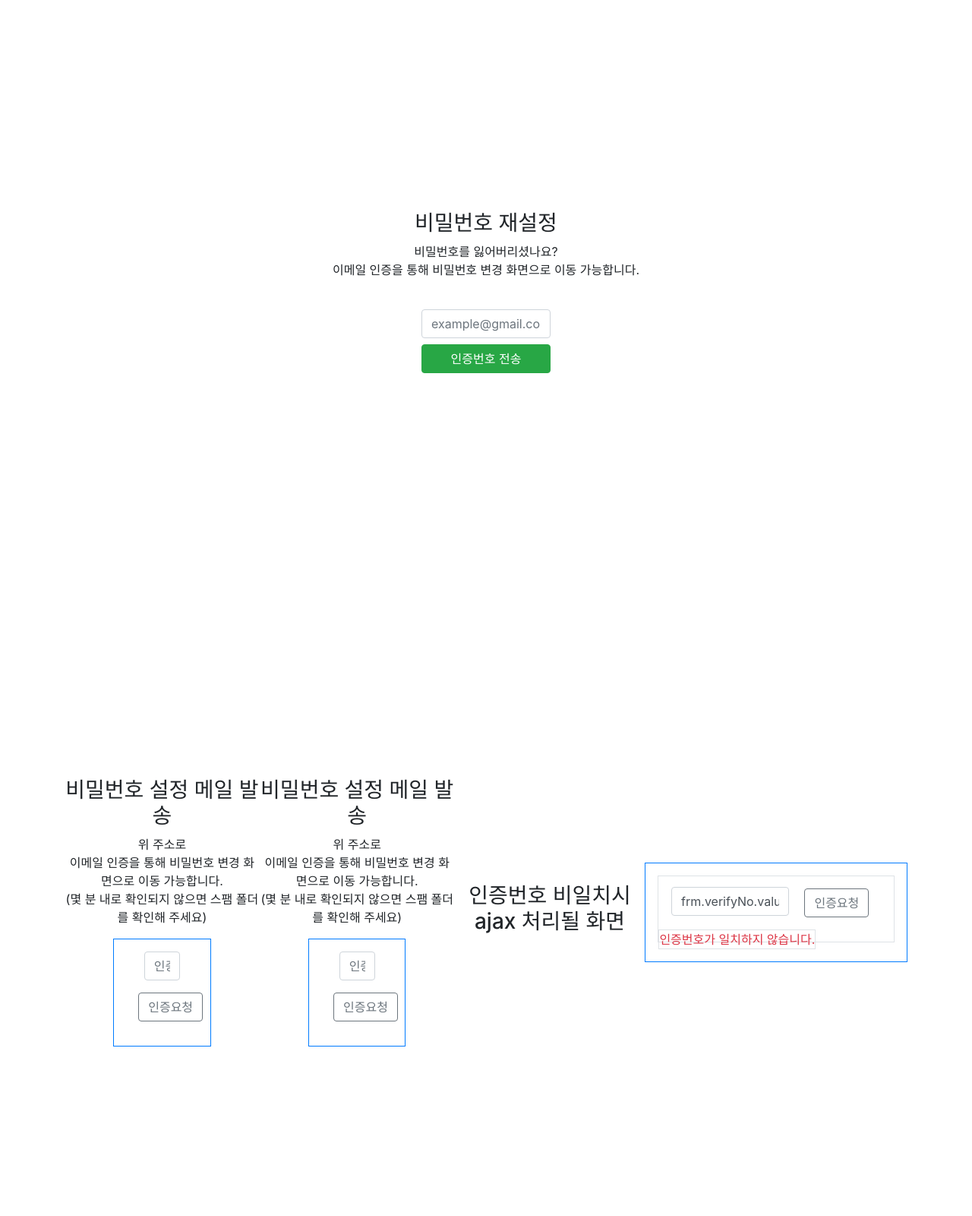
After one commit to itwillproject/learn, a Java web app: page /Member/findPassword.jsp in a window 1280 px wide. The commit adds this page. Shown: the whole page at 76% size. Run offline with Tomcat 11, a stand-in JSP engine, Linux system fonts and the light colour scheme.

Commit message:
create folder

```diff
--- a/src/main/webapp/findId.jsp
+++ b/src/main/webapp/Member/findId.jsp
@@ -10,8 +10,14 @@
    <script src="https://cdn.jsdelivr.net/npm/jquery@3.6.0/dist/jquery.slim.min.js"></script>
    <script src="https://cdn.jsdelivr.net/npm/popper.js@1.16.1/dist/umd/popper.min.js"></script>
    <script src="https://cdn.jsdelivr.net/npm/bootstrap@4.6.1/dist/js/bootstrap.bundle.min.js"></script>
+<style>
+	html, body {
+		height: 100%;
+	}
+</style>
 </head>
 <body>
+
 <div class="container h-100 text-center">
 
 	<div class="border border-primary">
--- /dev/null
+++ b/src/main/webapp/Member/findPassword.jsp
@@ -0,0 +1,104 @@
+<%@ page language="java" contentType="text/html; charset=UTF-8"
+    pageEncoding="UTF-8"%>
+<!DOCTYPE html>
+<html>
+<head>
+<meta charset="UTF-8">
+<title>계정 비밀번호 재설정</title>
+   <meta name="viewport" content="width=device-width, initial-scale=1">
+   <link rel="stylesheet" href="https://cdn.jsdelivr.net/npm/bootstrap@4.6.1/dist/css/bootstrap.min.css">
+   <script src="https://cdn.jsdelivr.net/npm/jquery@3.6.0/dist/jquery.slim.min.js"></script>
+   <script src="https://cdn.jsdelivr.net/npm/popper.js@1.16.1/dist/umd/popper.min.js"></script>
+   <script src="https://cdn.jsdelivr.net/npm/bootstrap@4.6.1/dist/js/bootstrap.bundle.min.js"></script>
+<style>
+	html, body {
+		height: 100%;
+	}
+</style>
+</head>
+<body>
+<div class="container h-100 text-center">
+
+	<div class="d-flex align-items-center mx-auto text-center h-100">
+		<div class="mx-auto">
+			<h3 class="h3-bold">비밀번호 재설정</h3>
+			<p>
+				비밀번호를 잃어버리셨나요? <br>
+				이메일 인증을 통해 비밀번호 변경 화면으로 이동 가능합니다.
+			</p>
+			<div class="w-50 p-3 mx-auto">
+				<form action="ajaxSendPassword" method="post" class="form-group">
+					<input type="text" name="userId" class="form-control my-2" placeholder="example@gmail.com">
+					<input type="button" class="btn-block btn btn-success my-2" value="인증번호 전송" onclick="go_verify(this.form)">
+					<!-- location.href='이동할 페이지' return false; -->
+				</form>
+			</div>
+		</div>
+	</div>
+
+
+	<!-- 에이젝스 처리로 변경해 줘야 하는데 일단 기능구현 안 되어서 밑에 단락으로 표시 -->
+
+	<div class="d-flex align-items-center mx-auto text-center h-100">
+		<div class="mx-auto">
+			<h3 class="h3-bold">비밀번호 설정 메일 발송</h3>
+			<p>
+				위 주소로  <br>
+				이메일 인증을 통해 비밀번호 변경 화면으로 이동 가능합니다.  <br>
+				(몇 분 내로 확인되지 않으면 스팸 폴더를 확인해 주세요)
+			</p>
+
+			<div class="w-50 p-3 border border-primary mx-auto">
+			<form>
+				<input type="text" name="verifyNo" class="form-control w-50 d-inline" placeholder="인증번호: ">
+				<input type="button" class="m-3 btn btn-outline-secondary" value="인증요청" onclick="go_verify(this.form)">
+			</form>
+		</div>
+	</div>
+
+	<!-- 인증번호 비일치시 ajax로 처리될 화면 -->
+	<div class="d-flex align-items-center mx-auto text-center h-100">
+		<div class="mx-auto">
+			<h3 class="h3-bold">비밀번호 설정 메일 발송</h3>
+			<p>
+				위 주소로  <br>
+				이메일 인증을 통해 비밀번호 변경 화면으로 이동 가능합니다.  <br>
+				(몇 분 내로 확인되지 않으면 스팸 폴더를 확인해 주세요)
+			</p>
+
+			<div class="w-50 p-3 border border-primary mx-auto">
+				<form>
+					<input type="text" name="verifyNo" class="form-control w-50 d-inline" placeholder="인증번호: ">
+					<input type="button" class="m-3 btn btn-outline-secondary" value="인증요청" onclick="go_verify(this.form)">
+				</form>
+			</div>
+		</div>
+	</div>
+
+
+		<h3>인증번호 비일치시 ajax 처리될 화면</h3>
+		<div class="w-50 p-3 border border-primary mx-auto">
+		<form class="border">
+			<input type="text" name="verifyNo" class="form-control w-50 d-inline" placeholder="인증번호: " value="frm.verifyNo.value">
+			<input type="button" class="m-3 btn btn-outline-secondary" value="인증요청" onclick="go_verify(this.form)">
+			<div class="border  float-left">
+				<span class="float-left form-item--error text-danger text-left">
+					인증번호가 일치하지 않습니다.
+				</span>
+			</div>
+			<p class="float-clear">
+		</form>
+		</div>
+
+		<!-- 인증번호 일치시 paging으로 비밀번호 재설정 페이지로 이동 -->
+
+
+	</div>
+
+
+
+
+
+</div>
+</body>
+</html>
```
Also changed, not shown: src/main/webapp/findPassword.jsp (deleted, +0 -74 lines), src/main/webapp/Member/changePassword.jsp (renamed from src/main/webapp/changePassword.jsp), src/main/webapp/Member/changePasswordOK.jsp (renamed from src/main/webapp/changePasswordOK.jsp), src/main/webapp/Member/deleteAccount.jsp (renamed from src/main/webapp/deleteAccount.jsp), 1 other file.
